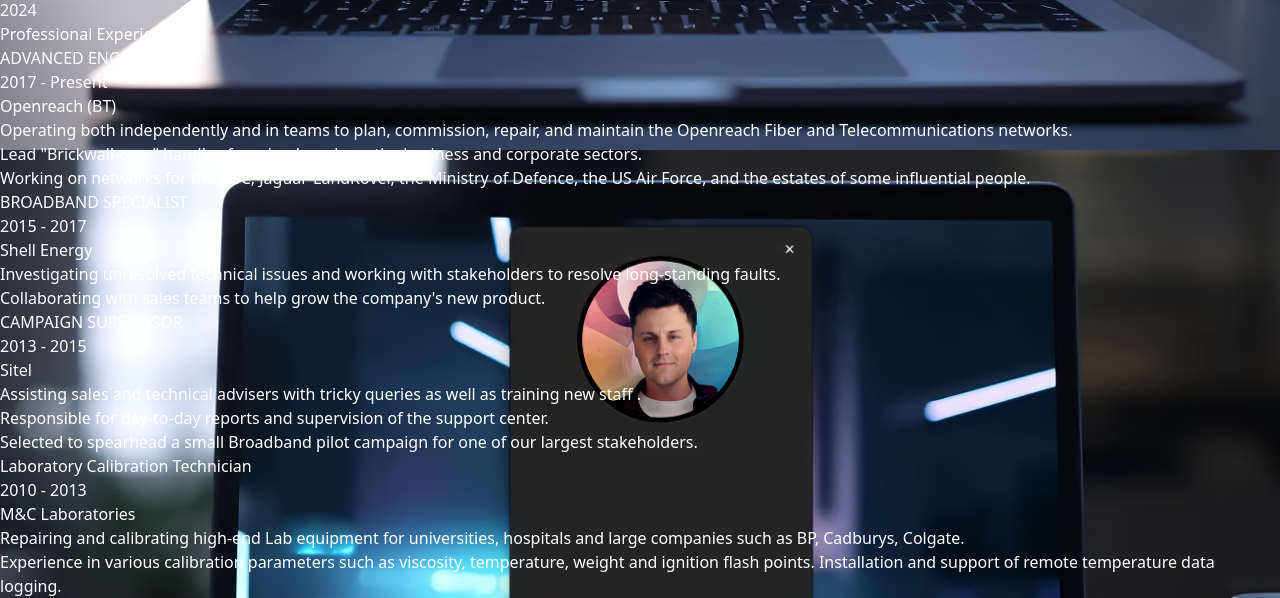
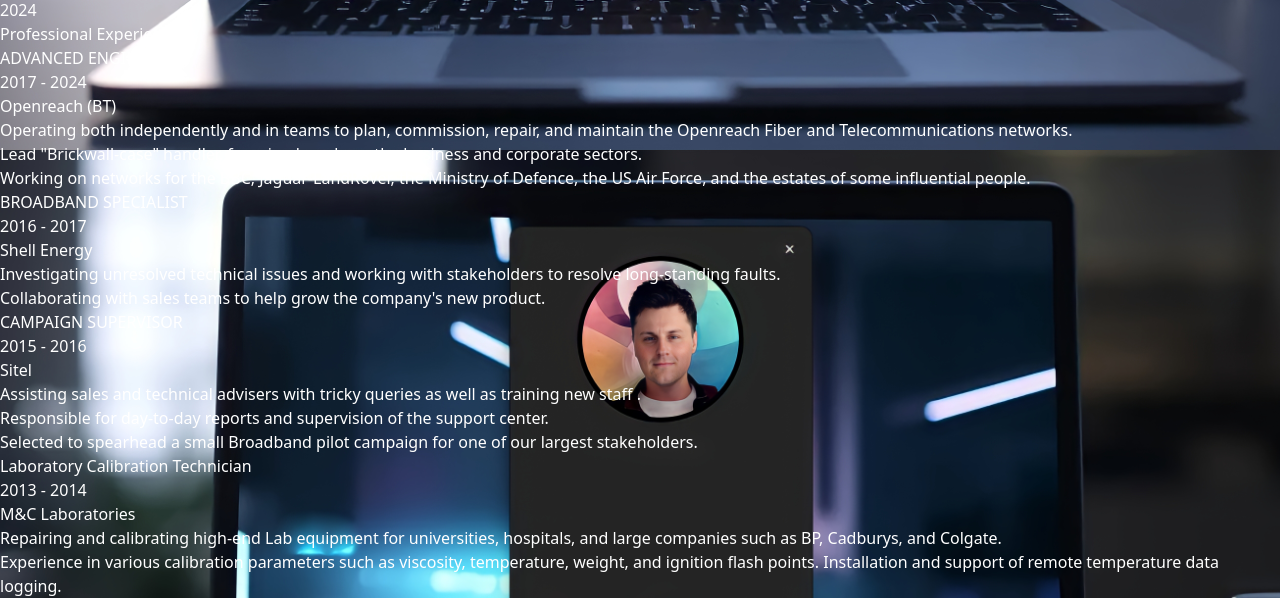
Before and after one commit to JDTweddle/Portfolio-Website, a React (Vite) app: page /cv in a window 1280 px wide. Shown: the part 650-1248 px from the top of the page. Built offline with nearby package versions, Linux system fonts and the light colour scheme.

Commit message:
Update CV.tsx

```diff
--- a/src/Components/CV/CV.tsx
+++ b/src/Components/CV/CV.tsx
@@ -50,7 +50,7 @@
           <h3 className="text-2xl font-bold text-cyan-400 mb-4">Professional Experience</h3>
           <div className="mb-4">
             <h4 className="text-xl font-bold">ADVANCED ENGINEER</h4>
-            <p className="italic">2017 - Present</p>
+            <p className="italic">2017 - 2024</p>
             <p className="mb-2">Openreach (BT)</p>
             <ul className="list-disc list-outside">
               <li>Operating both independently and in teams to plan, commission, repair, and maintain the Openreach Fiber and Telecommunications networks.</li>
@@ -60,7 +60,7 @@
           </div>
           <div className="mb-4">
             <h4 className="text-xl font-bold">BROADBAND SPECIALIST</h4>
-            <p className="italic">2015 - 2017</p>
+            <p className="italic">2016 - 2017</p>
             <p className="mb-2">Shell Energy</p>
             <ul className="list-disc list-outside">
               <li>Investigating unresolved technical issues and working with stakeholders to resolve long-standing faults.</li>
@@ -69,7 +69,7 @@
           </div>
           <div className="mb-4">
             <h4 className="text-xl font-bold">CAMPAIGN SUPERVISOR</h4>
-            <p className="italic">2013 - 2015</p>
+            <p className="italic">2015 - 2016</p>
             <p className="mb-2">Sitel</p>
             <ul className="list-disc list-outside">
               <li>Assisting sales and technical advisers with tricky queries as well as training new staff .</li>
@@ -79,11 +79,11 @@
           </div>
           <div className="mb-4">
             <h4 className="text-xl font-bold">Laboratory Calibration Technician</h4>
-            <p className="italic">2010 - 2013</p>
+            <p className="italic">2013 - 2014</p>
             <p className="mb-2">M&C Laboratories</p>
             <ul className="list-disc list-outside">
-              <li>Repairing and calibrating high-end Lab equipment for universities, hospitals and large companies such as BP, Cadburys, Colgate.</li>
-              <li>Experience in various calibration parameters such as viscosity, temperature, weight and ignition flash points.
+              <li>Repairing and calibrating high-end Lab equipment for universities, hospitals, and large companies such as BP, Cadburys, and Colgate.</li>
+              <li>Experience in various calibration parameters such as viscosity, temperature, weight, and ignition flash points.
                   Installation and support of remote temperature data logging.</li>
             </ul>
           </div>
```
